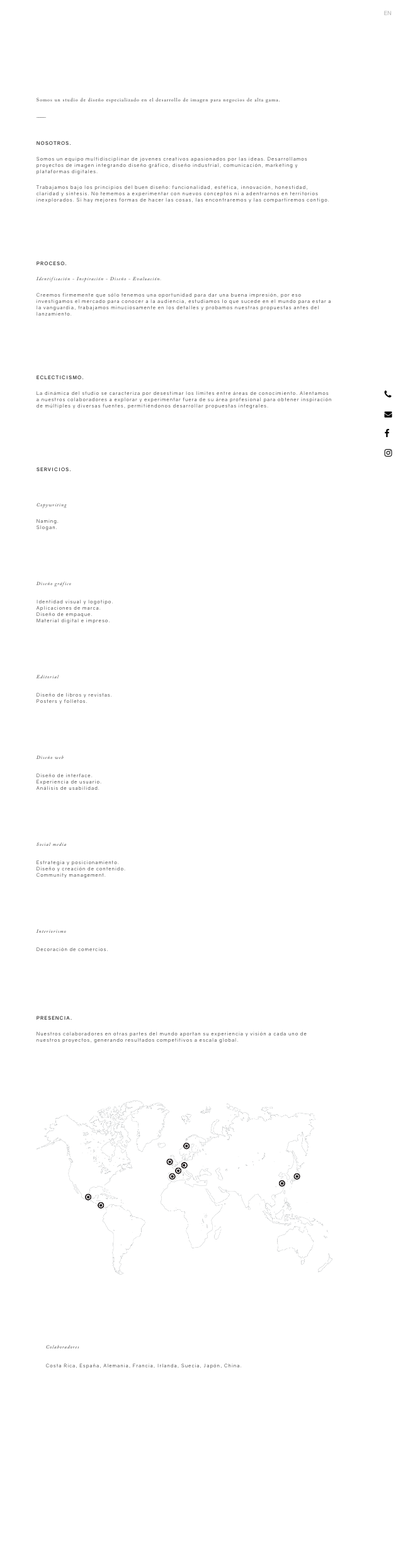
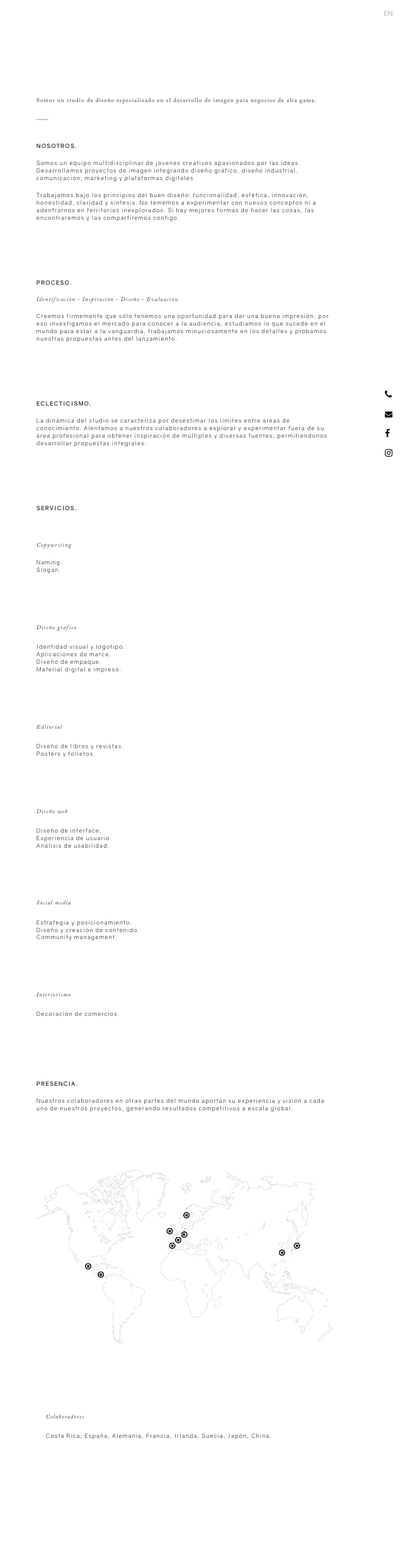
Before and after one commit to mzellhuber/a2101, a PHP site: page /index.php in a window 768 px wide. Shown: the part 110-2571 px from the top of the page at 63% size, without its empty margins (128-768 px from the left). Before the commit the page ends 2283 px from the top, so only its background shows below. Run offline with PHP 8.4, Linux system fonts and the light colour scheme.

Commit message:
ipad font size

```diff
--- a/css/style.css
+++ b/css/style.css
@@ -490,6 +490,7 @@ body{
 
 /* iPad Styles */
 @media (min-width: 768px) and (max-width: 768px) {
+
 	.main-div {
 	    padding-left:0%;
     	margin-left: 18.333333%;
@@ -537,4 +538,24 @@ body{
 		margin-left: 7%;
 	}
 
+	.crimison-font{
+		font-size: 10.5px !important;
+	}
+
+	.first p, .second p{
+		font-size: 9.2px !important;
+	}
+
+	.elegant{
+		font-size: 9.5px !important;
+	}
+
+	.first-work{
+		font-size: 9.2px;
+	}
+
+	.language-link{
+		font-size: 10.5px;
+	}
+
 }
```
